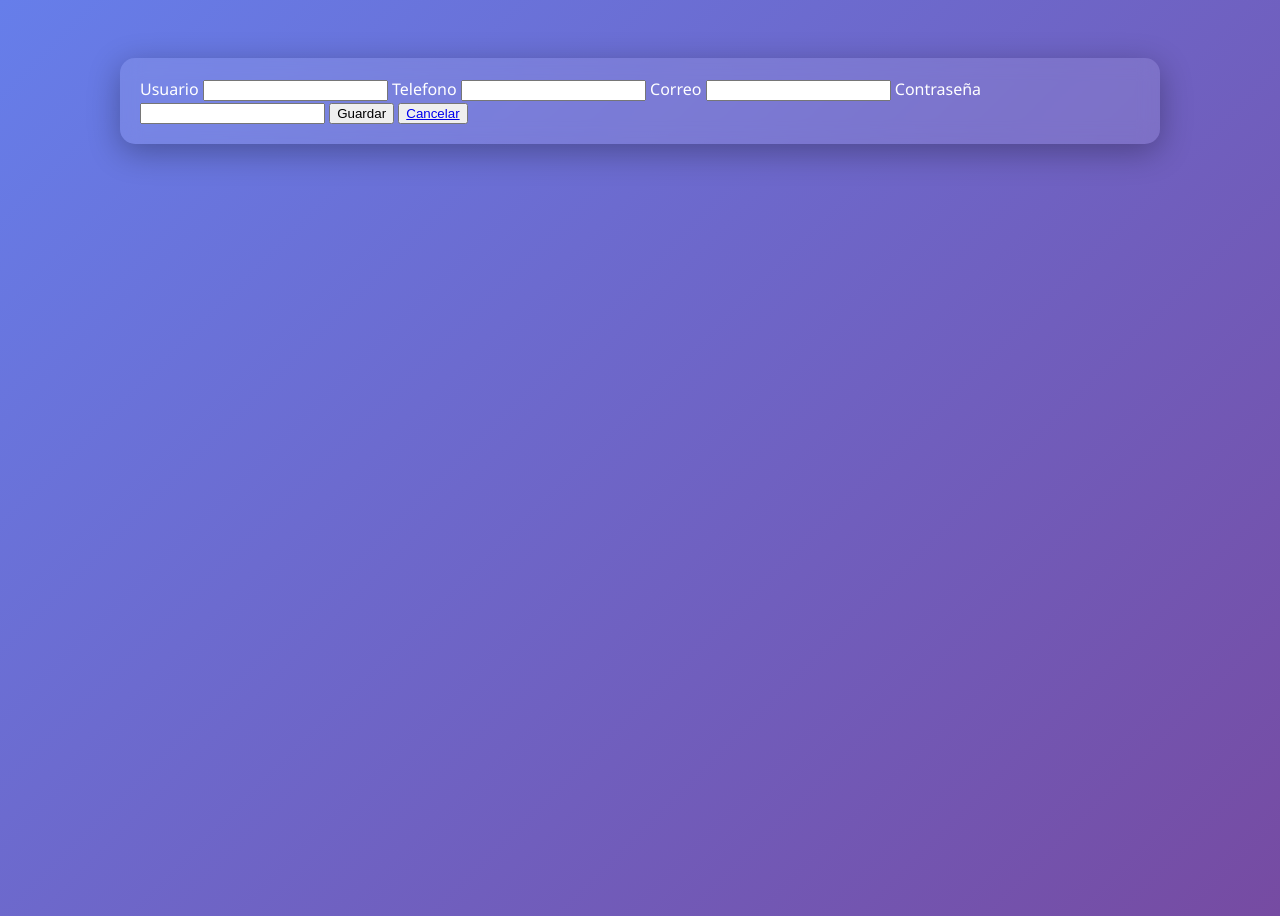
After one commit to lina-99/Creacion_Usuario, a PHP site: page /crear_usuario.php in a window 1280 px wide. The commit adds this page. Run offline with PHP 8.4, Linux system fonts and the light colour scheme.

Commit message:
Se creo estilos

```diff
--- /dev/null
+++ b/usuarios/crear_usuario.php
@@ -0,0 +1,28 @@
+
+<!DOCTYPE html>
+<html lang="en">
+<head>
+    <meta charset="UTF-8">
+    <link rel="stylesheet" href="estilos.css">
+    <meta name="viewport" content="width=device-width, initial-scale=1.0">
+    <title>Crear</title>
+</head>
+<body>
+
+    <div class="contenedor">
+        <form action="usuario_guardado.php"  method="post">
+            <label for="">Usuario</label>
+            <input type="text" name="Nombre_Usuario" value="">
+            <label for="">Telefono</label >
+            <input type="text" name="Telefono_Usuario" value="" >
+            <label for="">Correo</label>
+            <input type="text" name="Correo_Usuario" value="">
+            <label for="">Contraseña</label>
+            <input type="text" name="Contraseña_usuario" value="">
+            <button type="submit">Guardar</button>
+            <button><a href="usuario.php">Cancelar</a></button>
+
+        </form>
+    </div>
+</body>
+</html>
--- a/usuarios/eliminar_usuario.php
+++ b/usuarios/eliminar_usuario.php
@@ -1,8 +1,8 @@
 <?php
 require '../conexion/conexion.php';
 $conn = connection();
-$id =$_GET['Id_usario'];
-$consulta = mysqli_query($conn,"DELETE FROM usuarios WHERE 'Id_usario' = '$id' ");
+$id =$_GET['id_usuario'];
+$consulta = mysqli_query($conn,"DELETE FROM usuarios WHERE Id_usario = '$id';");
 
 if ($consulta){
     header("location: usuario.php");
--- /dev/null
+++ b/usuarios/estilos.css
@@ -0,0 +1,83 @@
+body {
+    font-family: 'Segoe UI', Tahoma, Geneva, Verdana, sans-serif;
+    background: linear-gradient(135deg, #667eea 0%, #764ba2 100%);
+    min-height: 100vh;
+    display: flex;
+    flex-direction: column;
+    align-items: center;
+    padding: 50px;
+    color: #fff;
+}
+
+.contenedor {
+    background: rgba(255, 255, 255, 0.1);
+    backdrop-filter: blur(10px);
+    border-radius: 15px;
+    padding: 20px;
+    box-shadow: 0 8px 32px rgba(0, 0, 0, 0.3);
+    width: 90%;
+    max-width: 1000px;
+    overflow: hidden;
+}
+
+table {
+    width: 100%;
+    border-collapse: collapse;
+    margin-bottom: 20px;
+}
+
+thead {
+    background-color: rgba(255, 255, 255, 0.2);
+}
+
+th {
+    padding: 15px;
+    text-align: left;
+    font-weight: 600;
+    text-transform: uppercase;
+    font-size: 0.85rem;
+    letter-spacing: 1px;
+}
+
+td {
+    padding: 12px 15px;
+    border-bottom: 1px solid rgba(255, 255, 255, 0.1);
+}
+
+tr:hover {
+    background-color: rgba(255, 255, 255, 0.05);
+}
+
+td a {
+    text-decoration: none;
+    color: #fff;
+    padding: 5px 10px;
+    border-radius: 5px;
+    font-size: 0.8rem;
+    margin-right: 5px;
+    transition: 0.3s;
+}
+
+td a[href*="editar"] { background-color: #48bb78; } /* Verde */
+td a[href*="eliminar"] { background-color: #f56565; } /* Rojo */
+
+td a:hover { opacity: 0.8; }
+
+/* El botón de Crear Usuario */
+.btn-crear {
+    display: inline-block;
+    margin-top: 20px;
+    padding: 12px 25px;
+    background-color: #fff;
+    color: #764ba2;
+    text-decoration: none;
+    font-weight: bold;
+    border-radius: 30px;
+    box-shadow: 0 4px 15px rgba(0, 0, 0, 0.2);
+    transition: transform 0.2s, box-shadow 0.2s;
+}
+
+.btn-crear:hover {
+    transform: translateY(-3px);
+    box-shadow: 0 6px 20px rgba(0, 0, 0, 0.3);
+}
--- a/usuarios/usuario.php
+++ b/usuarios/usuario.php
@@ -8,10 +8,13 @@
 <html lang="en">
 <head>
     <meta charset="UTF-8">
+    <link rel="stylesheet" href="estilos.css">
     <meta name="viewport" content="width=device-width, initial-scale=1.0">
     <title>Document</title>
 </head>
 <body>
+    <H1>Usuarios </H1>
+    <div class="contenedor">
         <table>
             <thead>
                 <th> Id</th>
@@ -35,5 +38,8 @@
                 </tr>
             </tbody>
         </table>
+    </div>
+    <a href="crear_usuario.php" class="btn-crear">Crear Usuario</a>
+
 </body>
 </html>
```
Also changed, not shown: usuarios/actualizar_datos.php (added, +22 -0 lines), usuarios/editar_usuario.php (+41 -0 lines), usuarios/usuario_guardado.php (added, +21 -0 lines). Lines whose indentation alone changed are shown as unchanged.
